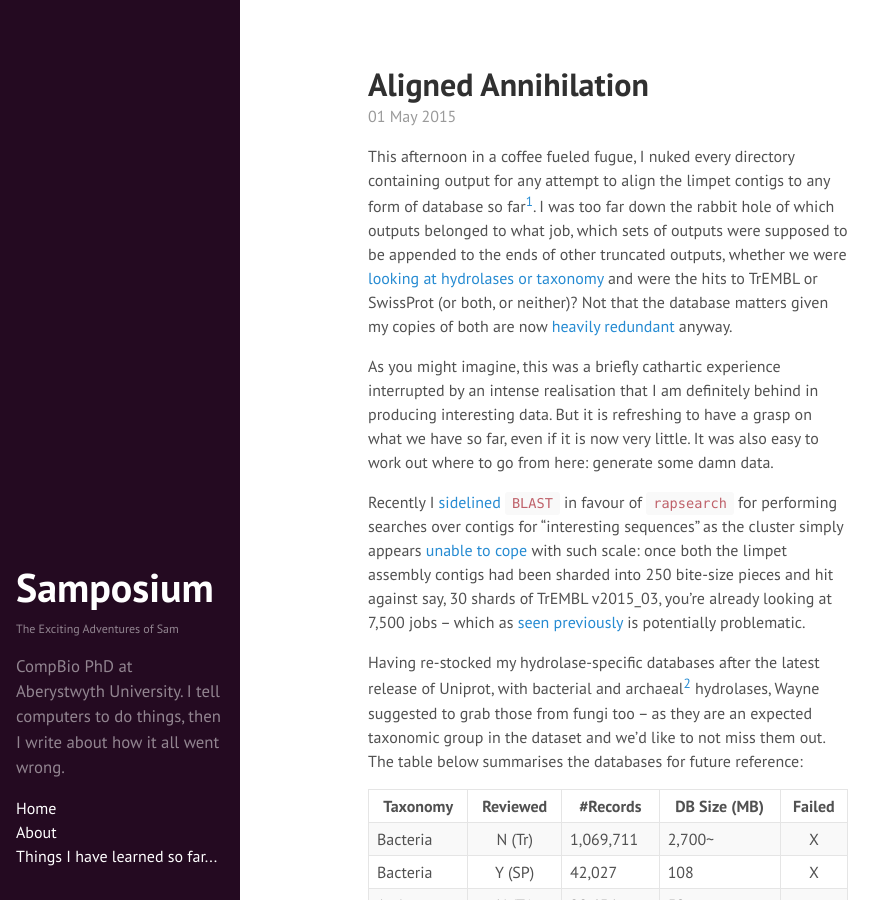
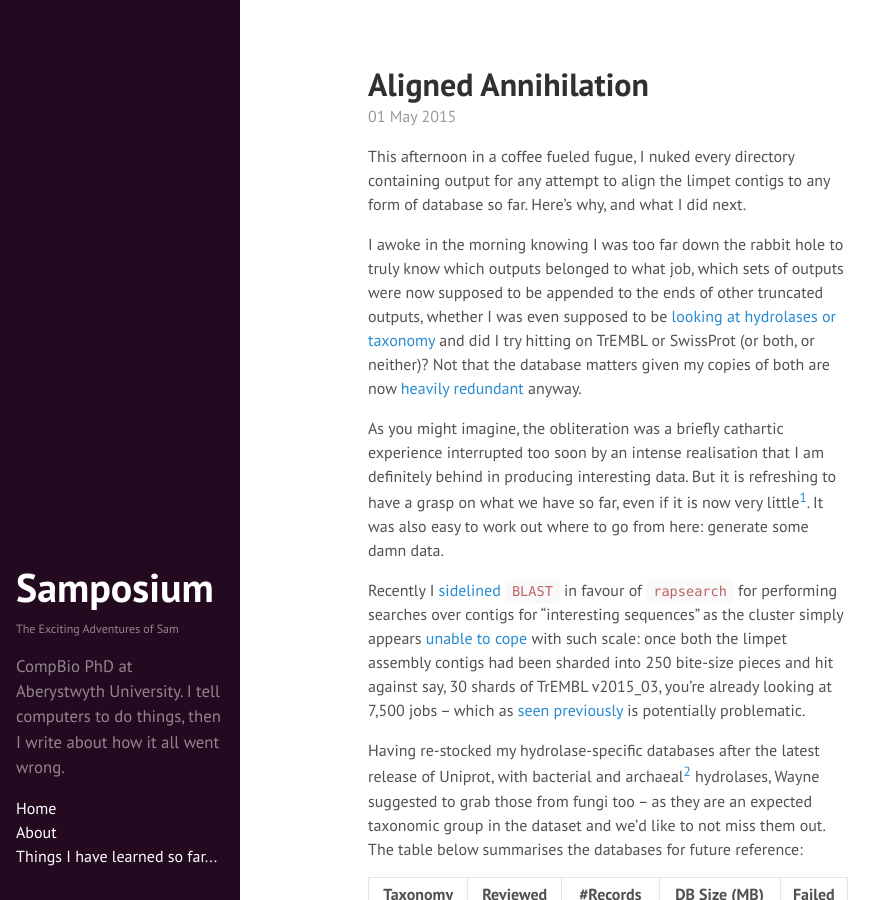
Before and after one commit to SamStudio8/samstudio8.github.io.off, a Jekyll site: the page built from _posts/2015-05-01-aligned-annihilation.md, in a window 1280 px wide and 900 px high. Shown: the whole window, without its empty margins (0-895 px from the left). Built offline with Jekyll 4.4.1, drawn with Linux system fonts in a browser that asks for light colours; Markdown is read by kramdown in place of the engine named in the settings; some of the changed text lies outside the part shown.

Commit message:
Update 2015-05-01-aligned-annihilation.md

````diff
--- a/_posts/2015-05-01-aligned-annihilation.md
+++ b/_posts/2015-05-01-aligned-annihilation.md
@@ -4,15 +4,18 @@ title: "Aligned Annihilation"
 ---
 
 This afternoon in a coffee fueled fugue, I nuked every directory containing output for any attempt
-to align the limpet contigs to any form of database so far[^1]. I was too far down the rabbit hole of which outputs
-belonged to what job, which sets of outputs were supposed to be appended to the ends of other truncated
-outputs, whether we were [looking at hydrolases or taxonomy]({% post_url 2015-04-27-what-am-i-doing %})
-and were the hits to TrEMBL or SwissProt (or both, or neither)? Not that the database matters
+to align the limpet contigs to any form of database so far. Here's why, and what I did next.
+
+I awoke in the morning knowing I was too far down the rabbit hole to truly know which outputs
+belonged to what job, which sets of outputs were now supposed to be appended to the ends of other truncated
+outputs, whether I was even supposed to be
+[looking at hydrolases or taxonomy]({% post_url 2015-04-27-what-am-i-doing %})
+and did I try hitting on TrEMBL or SwissProt (or both, or neither)? Not that the database matters
 given my copies of both are now [heavily redundant]({% post_url 2015-04-24-trembling %}) anyway.
 
-As you might imagine, this was a briefly cathartic experience interrupted by an intense realisation
-that I am definitely behind in producing interesting data. But it is refreshing to have
-a grasp on what we have so far, even if it is now very little. It was also easy to work out where to
+As you might imagine, the obliteration was a briefly cathartic experience interrupted too soon by
+an intense realisation that I am definitely behind in producing interesting data. But it is refreshing to have
+a grasp on what we have so far, even if it is now very little[^1]. It was also easy to work out where to
 go from here: generate some damn data.
 
 Recently I [sidelined `BLAST`]({% post_url 2015-04-27-what-am-i-doing %}) in favour of `rapsearch`
@@ -85,7 +88,7 @@ and so I've escalated my confusion and ruined the bank holiday weekend of our tr
 
 [^5]: I can't help but name drop my tool here. It just makes my life so much easier. Instead of messing
     around editing job submission scripts to change queues and parameters, I can just resubmit by answering
-    a few prompts from the comfort of my terminal:
+    a few prompts from the comfort of my terminal!
 
     ```bash
     sunblock resub 8-11
````
Also changed, not shown: other parts of _posts/2015-05-01-aligned-annihilation.md (+2 -2 lines).
